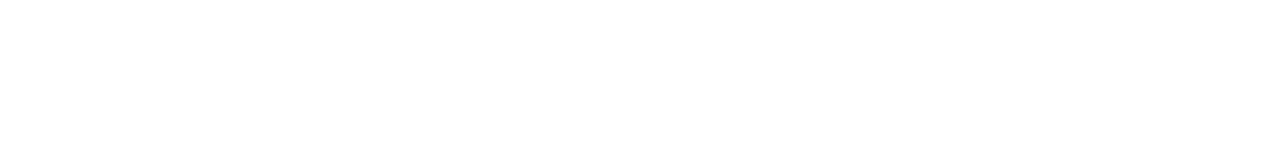
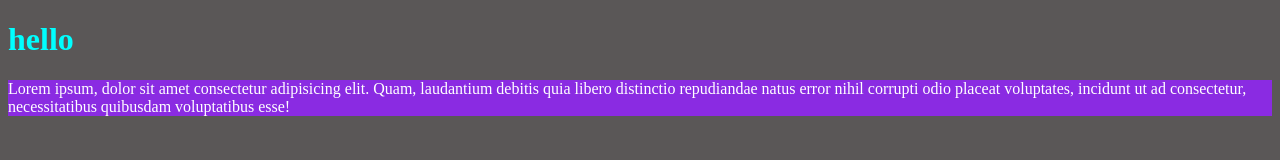
Before and after one commit to HPx-Chandan/NodeJs-Practice, a website: page index.html in a window 1280 px wide. Drawn offline with Linux system fonts and the light colour scheme.

Commit message:
hosting HTML File on LocalHost first time

```diff
--- a/index.css
+++ b/index.css
@@ -1 +1,11 @@
 /*-----------Css File-----------*/
+body{
+    background: rgb(90, 87, 87);
+}
+p{
+    background: blueviolet;
+    color: white;
+}
+h1{
+    color: aqua;
+}
--- a/index.html
+++ b/index.html
@@ -8,6 +8,7 @@
   <title>Document</title>
 </head>
 <body>
-
+<h1>hello</h1>
+<p>Lorem ipsum, dolor sit amet consectetur adipisicing elit. Quam, laudantium debitis quia libero distinctio repudiandae natus error nihil corrupti odio placeat voluptates, incidunt ut ad consectetur, necessitatibus quibusdam voluptatibus esse!</p>
 </body>
 </html>
```
Also changed, not shown: index.js (+32 -2 lines).
